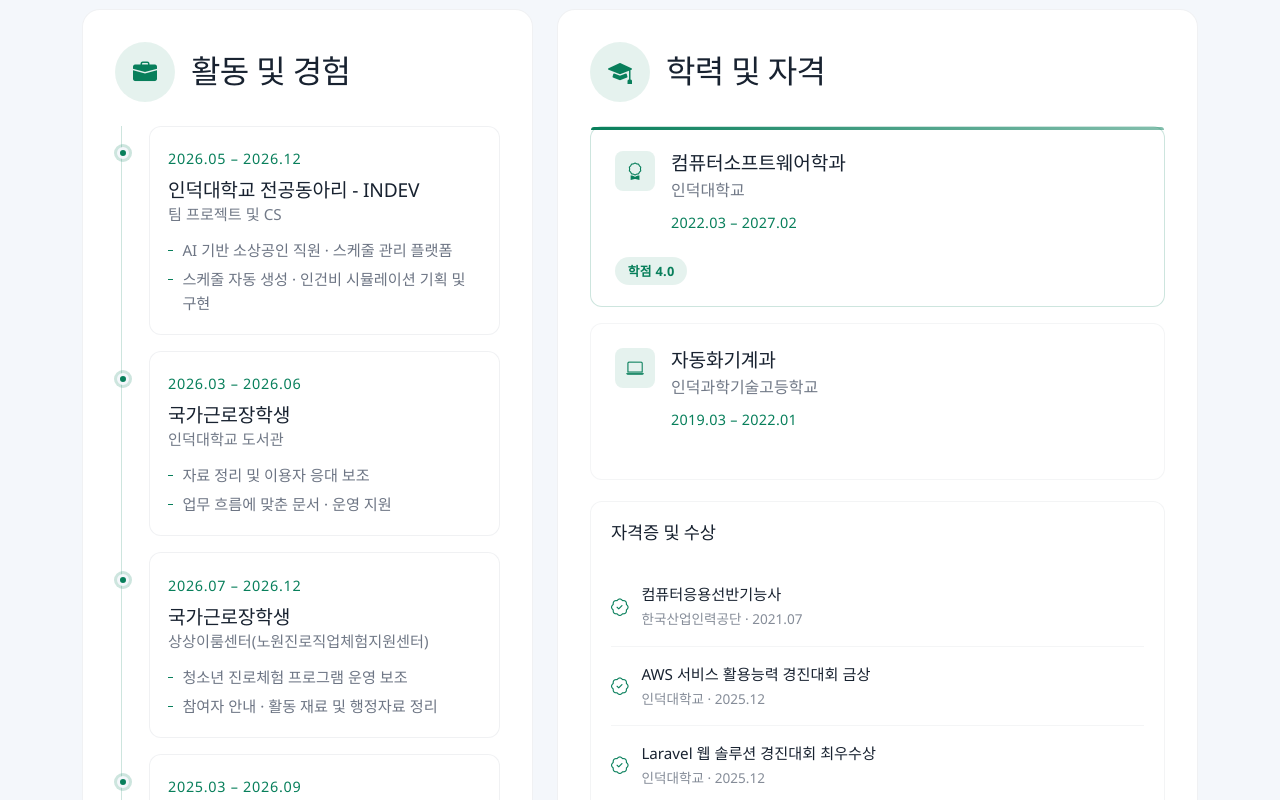
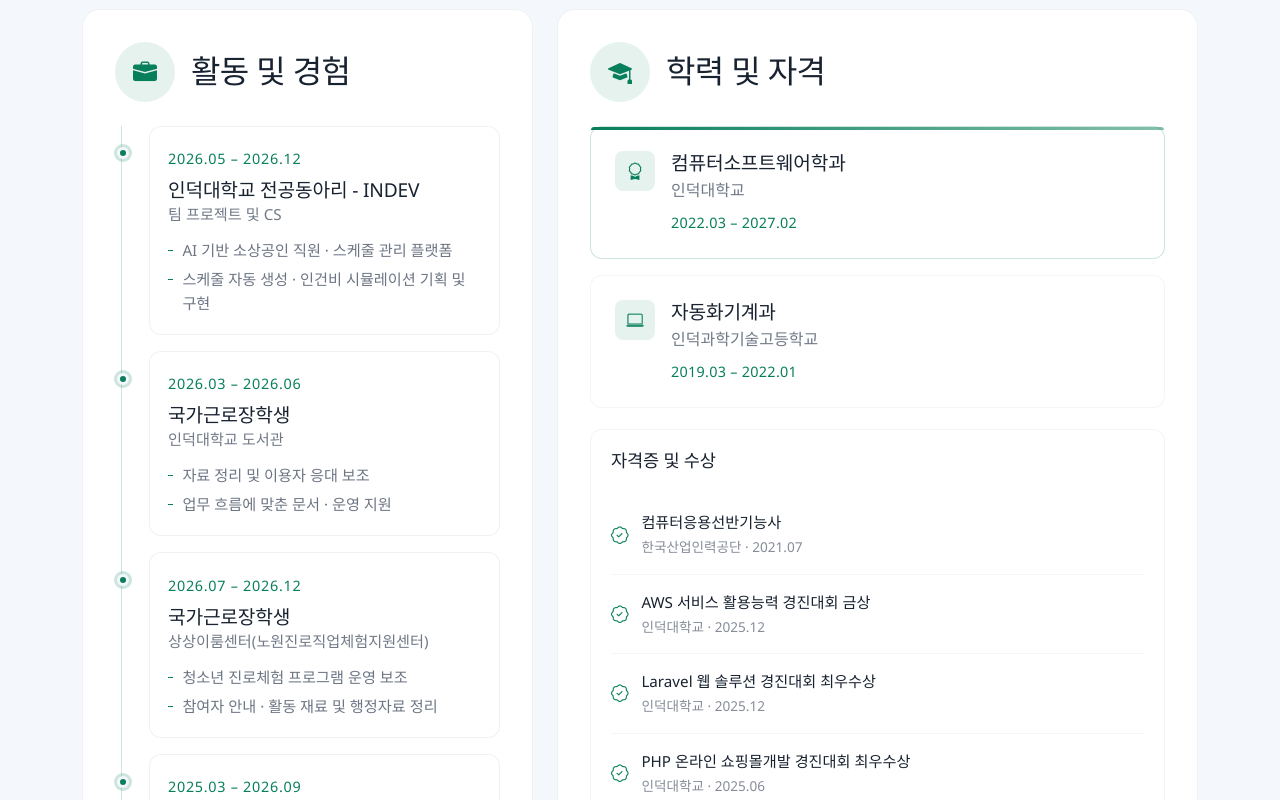
Before and after one commit to allen8524/allen8524.github.io, a React (Vite) app: page /#/ in a window 1280 px wide. Shown: the part 2860-3660 px from the top of the page. Built offline with nearby package versions, Linux system fonts and the light colour scheme.

Commit message:
Remove GPA badge and equalize education card spacing

```diff
--- a/assets/css/main.css
+++ b/assets/css/main.css
@@ -1459,7 +1459,7 @@ section,
   display: flex;
   align-items: flex-start;
   gap: 1rem;
-  margin-bottom: 1.5rem;
+  margin-bottom: 0;
 }
 
 .resume .education-skills .education-grid .education-card .education-header .degree-icon {
--- a/src/components/sections/Resume.tsx
+++ b/src/components/sections/Resume.tsx
@@ -65,17 +65,6 @@ function Resume() {
                           <span className="graduation-year">{formatMiddleDotSpacing(school.year)}</span>
                         </div>
                       </div>
-                      {school.honors.length > 0 && (
-                        <div className="education-details">
-                          <div className="honors">
-                            {school.honors.map((honor) => (
-                              <span className="honor-badge" key={honor}>
-                                {formatMiddleDotSpacing(honor)}
-                              </span>
-                            ))}
-                          </div>
-                        </div>
-                      )}
                     </div>
                   ))}
 
--- a/src/data/resume.ts
+++ b/src/data/resume.ts
@@ -81,7 +81,6 @@ export const resumeEducation = {
       name: "컴퓨터소프트웨어학과",
       institution: "인덕대학교",
       year: "2022.03 – 2027.02",
-      honors: ["학점 4.0"],
     },
     {
       id: "high-school",
@@ -91,7 +90,6 @@ export const resumeEducation = {
       name: "자동화기계과",
       institution: "인덕과학기술고등학교",
       year: "2019.03 – 2022.01",
-      honors: [],
     },
   ],
 } as const;
```
